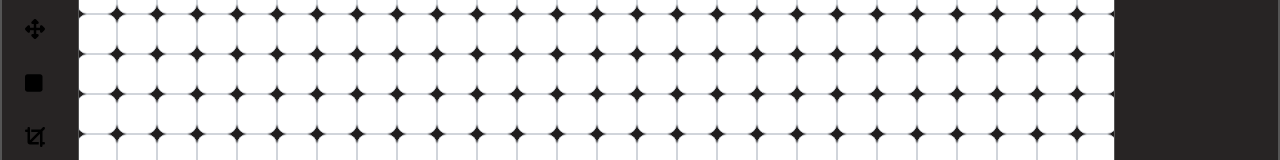
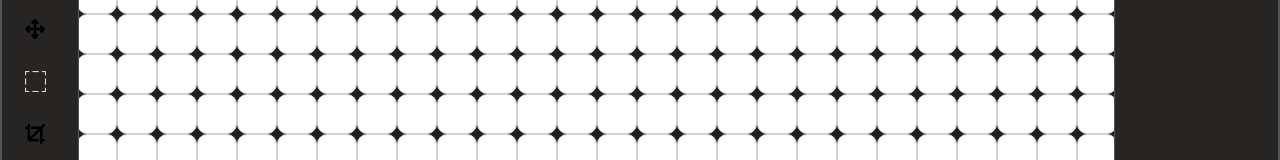
Before and after one commit to VioleGracex/pr_5, a Next.js app: page / in a window 1280 px wide. Shown: the part 146-306 px from the top of the page. Built offline with nearby package versions, Linux system fonts and the light colour scheme.

Commit message:
0.3.9
image or icon in tools

```diff
--- a/package.json
+++ b/package.json
@@ -11,6 +11,7 @@
   },
   "dependencies": {
     "@fortawesome/fontawesome-svg-core": "^6.5.1",
+    "@fortawesome/free-regular-svg-icons": "^6.5.1",
     "@fortawesome/free-solid-svg-icons": "^6.5.1",
     "@fortawesome/react-fontawesome": "^0.2.0",
     "@mantine/carousel": "^7.3.2",
--- a/src/app/Components/ToolPanel.tsx
+++ b/src/app/Components/ToolPanel.tsx
@@ -3,6 +3,7 @@
 import React, { useState, useEffect } from 'react';
 import { FontAwesomeIcon } from '@fortawesome/react-fontawesome';
 import toolConfig from './tools/toolConfig';
+import { IconDefinition } from '@fortawesome/fontawesome-svg-core';
 
 const tools = toolConfig;
 
@@ -42,6 +43,7 @@ const ToolPanel: React.FC = () => {
         <ToolIcon
           key={index}
           icon={tool.icon}
+          Image={tool.Image}
           name={tool.name}
           shortcut={tool.shortcut}
           active={activeTool === tool.name}
@@ -56,7 +58,8 @@ const ToolPanel: React.FC = () => {
 };
 
 const ToolIcon: React.FC<{
-  icon: any;
+  icon?: IconDefinition;
+  Image?: { src: string; height: number; width: number }; // Assuming Image is a path to the file
   name: string;
   shortcut: string;
   active: boolean;
@@ -64,7 +67,7 @@ const ToolIcon: React.FC<{
   onClick: () => void;
   onMouseEnter: () => void;
   onMouseLeave: () => void;
-}> = ({ icon, name, shortcut, active, isHovered, onClick, onMouseEnter, onMouseLeave }) => {
+}> = ({ icon, Image, name, shortcut, active, isHovered, onClick, onMouseEnter, onMouseLeave }) => {
   return (
     <div
       className={`relative w-12 ml-7 mr-7 space-y-2 group border ${
@@ -74,7 +77,17 @@ const ToolIcon: React.FC<{
       onMouseEnter={onMouseEnter}
       onMouseLeave={onMouseLeave}
     >
-      <FontAwesomeIcon icon={icon} className="tool-icon ml-2" size="lg" />
+      {icon && (
+        <FontAwesomeIcon icon={icon} className="tool-icon ml-2" size="lg" />
+      )}
+      {Image && (
+        <img
+          src={Image.src}
+          alt={name}
+          className="tool-icon ml-2"
+          style={{ width: '1.3em', height: '1.3em' }}
+        />
+      )}
       {isHovered && (
         <div
           className={`opacity-100 bg-gray-800 text-white text-sm p-2 rounded-md absolute left-full ml-2 top-1/2 transform -translate-y-1/2 transition-opacity duration-300 whitespace-nowrap`}
--- a/src/app/Components/tools/toolConfig.tsx
+++ b/src/app/Components/tools/toolConfig.tsx
@@ -1,7 +1,6 @@
 // toolConfig.ts
 import {
     faArrowsAlt,
-    faSquare,
     faCrop,
     faPen,
     faPencil,
@@ -13,10 +12,12 @@ import {
     faFillDrip,
     faRuler,
   } from '@fortawesome/free-solid-svg-icons';
+  import { faSquare } from '@fortawesome/free-regular-svg-icons'; // Import dashed square icon
+  import MarqueeToolImage from '../imgs/MarqueeTool.png';
 
-const toolConfig = [
+  const toolConfig = [
     { icon: faArrowsAlt, name: "Move Tool", shortcut: "V" },
-    { icon: faSquare, name: "Marquee tool", shortcut: "M" },
+    { Image: MarqueeToolImage, name: "Marquee tool", shortcut: "M" }, // Use dashed square icon here
     { icon: faCrop, name: "Crop Tool", shortcut: "C" },
     { icon: faPen, name: "Pen Tool", shortcut: "P" },
     { icon: faPencil, name: "Pencil", shortcut: "B" },
--- a/src/app/page.tsx
+++ b/src/app/page.tsx
@@ -1,18 +1,21 @@
 // pages/page.tsx
 "use client"; // This is a client component 👈🏽
 import React from 'react';
-import ToolPanel from './Components/ToolPanel';
 import MenuBar from './Components/MenuBar';
 import { DndProvider } from 'react-dnd';
 import { HTML5Backend } from 'react-dnd-html5-backend';
-import {LeftPanel, RightPanel} from './Panels/MainPanels'
+import { LeftPanel, RightPanel } from './Panels/MainPanels';
 
 const Home: React.FC = () => {
   const gridSize = 100; // Number of cells per row and column
 
+  const handleContextMenu = (event: React.MouseEvent) => {
+    event.preventDefault(); // Prevent the default right-click behavior
+  };
+
   return (
     <DndProvider backend={HTML5Backend}>
-      <div className="flex flex-col h-screen bg-Menu-panel rounded">
+      <div className="flex flex-col h-screen bg-Menu-panel rounded" onContextMenu={handleContextMenu}>
         {/* Top MenuBar */}
         <MenuBar />
 
@@ -22,7 +25,10 @@ const Home: React.FC = () => {
           <LeftPanel />
 
           {/* Center/Main Area with Grid */}
-          <div className="flex-1 relative overflow-hidden rounded">
+          <div
+            className="flex-1 relative overflow-hidden rounded"
+            onContextMenu={handleContextMenu} // Add the context menu handler here
+          >
             {/* Add your main app content here */}
             <h1 className="text-2xl font-bold mb-4">Main App Area</h1>
 
```
Also changed, not shown: src/app/Components/imgs/MarqueeTool.png (added), 1 other file (tests, documents, lock files or other folders).
